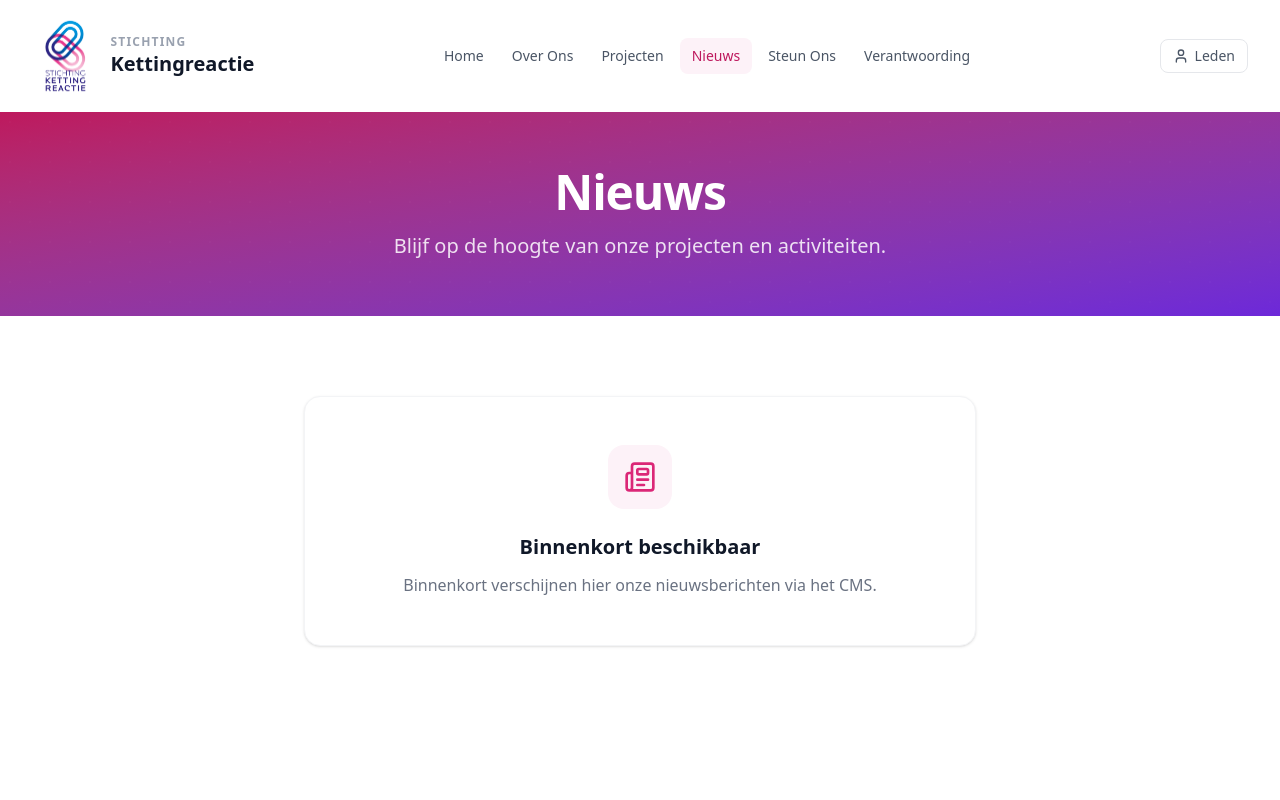
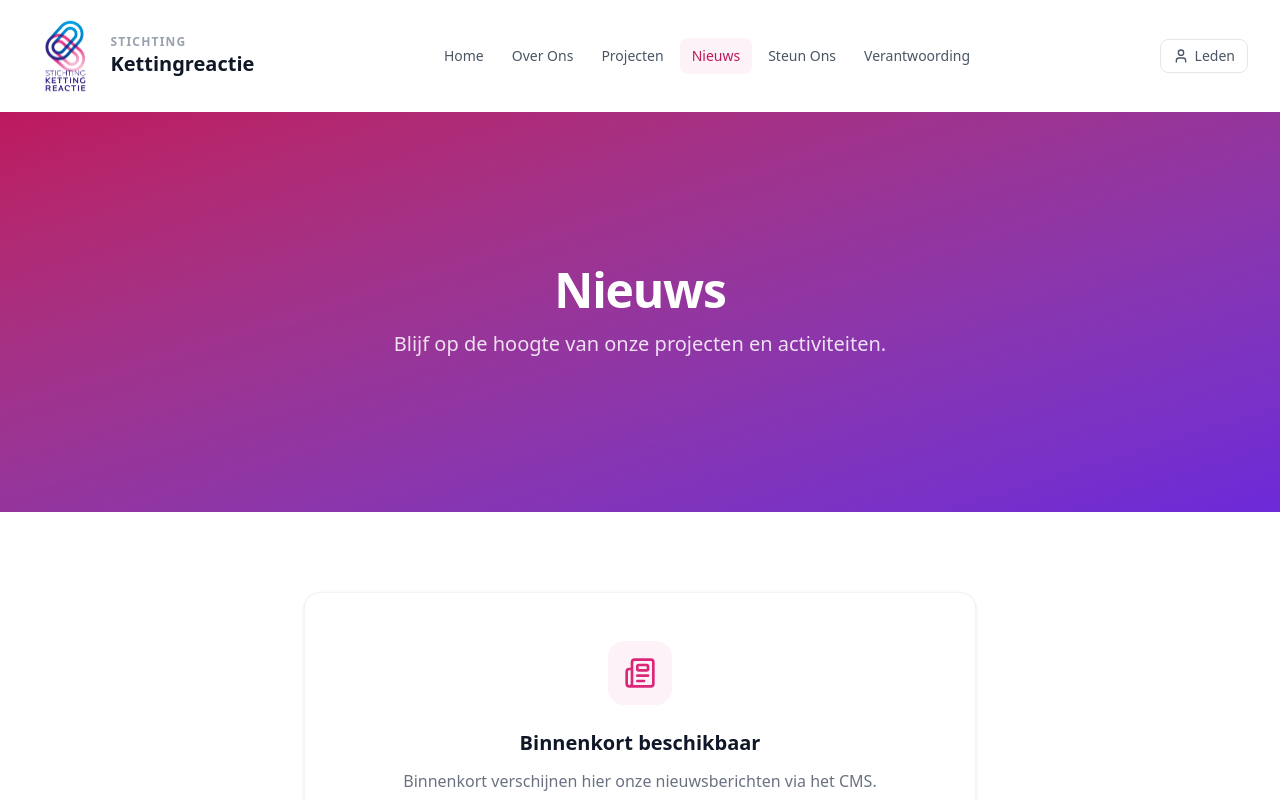
Before and after one commit to ptrdbrbndr/www.stichtingkettingreactie.nl, a Next.js app: page /nieuws in a window 1280 px wide. Shown: the top 800 px of the page. Built offline with nearby package versions, Linux system fonts and the light colour scheme.

Commit message:
Revert "Maak hero-banner smaller voor betere proportie op Full HD"
This reverts commit 40901342ad90e8289ca85f5ddcc06c461a7bb160.

```diff
--- a/src/components/Hero.tsx
+++ b/src/components/Hero.tsx
@@ -28,7 +28,7 @@ export default function Hero({
         aria-hidden="true"
       />
 
-      <div className="relative mx-auto flex min-h-[160px] max-w-7xl items-center justify-center px-4 py-10 sm:min-h-[200px] sm:px-6 sm:py-14 lg:px-8">
+      <div className="relative mx-auto flex min-h-[320px] max-w-7xl items-center justify-center px-4 py-16 sm:min-h-[400px] sm:px-6 sm:py-24 lg:px-8">
         <div className="text-center">
           <h1 className="text-3xl font-bold tracking-tight text-white sm:text-4xl lg:text-5xl">
             {title}
```
